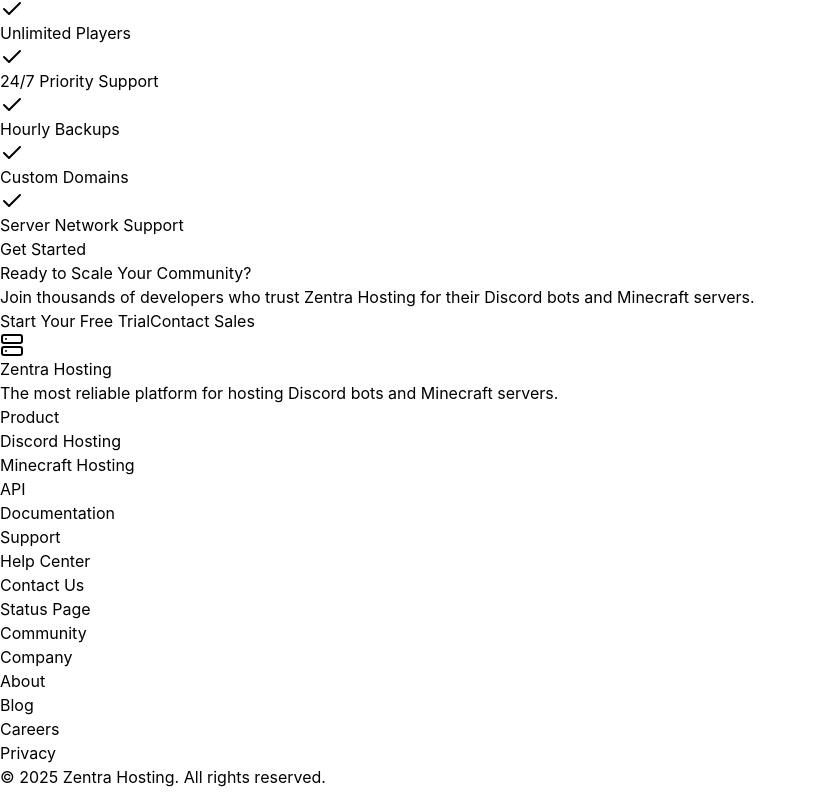
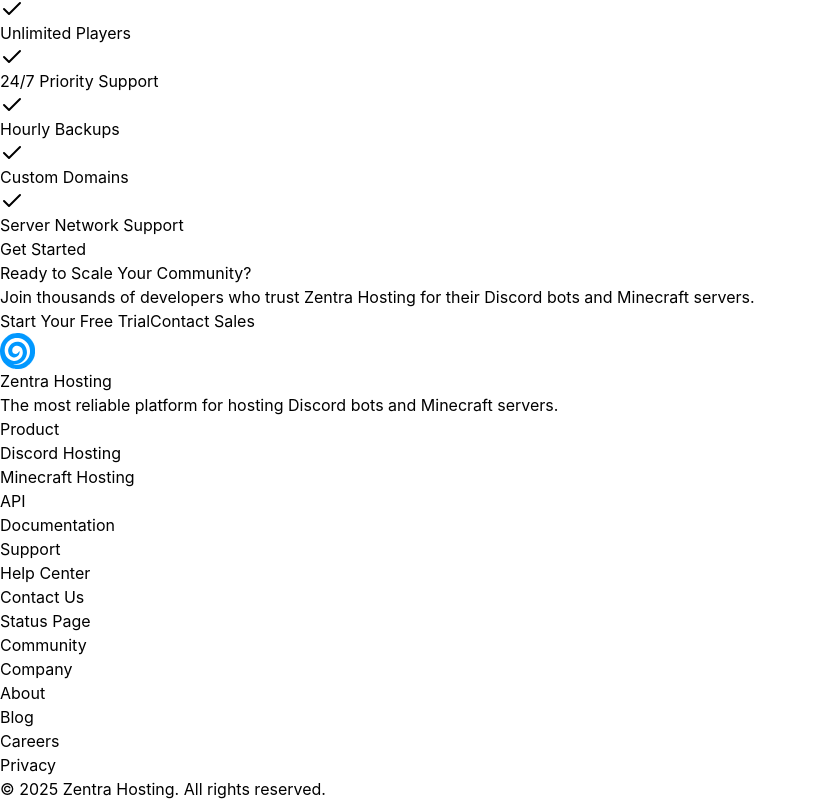
Before and after one commit to Zentra-Hosting/Website, a React (Vite) app: page / in a window 1280 px wide. Shown: the part 4676-5477 px from the top of the page, without its empty margins (0-813 px from the left). Built offline with nearby package versions, Linux system fonts and the light colour scheme; the HTML template or start-up script is replaced by a standard one.

Commit message:
Edit footer

```diff
--- a/src/App.jsx
+++ b/src/App.jsx
@@ -514,9 +514,7 @@
           <div className="grid md:grid-cols-4 gap-8">
             <div>
               <div className="flex items-center space-x-2 mb-4">
-                <div className="bg-gradient-to-r from-blue-500 to-purple-600 p-2 rounded-lg">
-                  <Server className="w-6 h-6 text-white" />
-                </div>
+                <img src={"src/assets/logo.svg"} width={35} />
                 <span className="text-xl font-bold text-white">Zentra Hosting</span>
               </div>
               <p className="text-slate-400">
```
